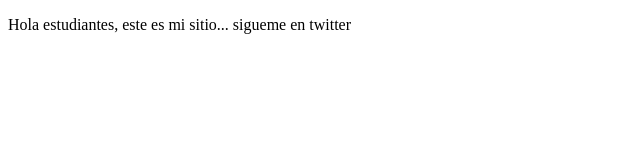
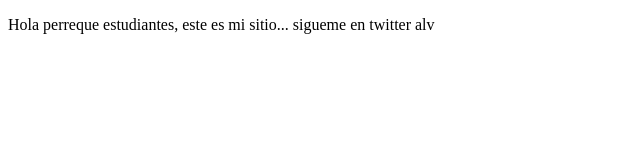
Before and after one commit to FerchoChainz/ProyectoCursoDemoPrework, a plain HTML site: page index.html in a window 1280 px wide. Shown: the whole page, without its empty margins (0-640 px from the left). Drawn offline with Linux system fonts and the light colour scheme.

Commit message:
cambiost

```diff
--- a/index.html
+++ b/index.html
@@ -8,8 +8,8 @@
 </head>
 <body>
     <p>
-        Hola estudiantes, este es mi sitio...
-        sigueme en twitter
+        Hola  perreque estudiantes, este es mi sitio...
+        sigueme en twitter alv
     </p>
 </body>
 </html>
```
